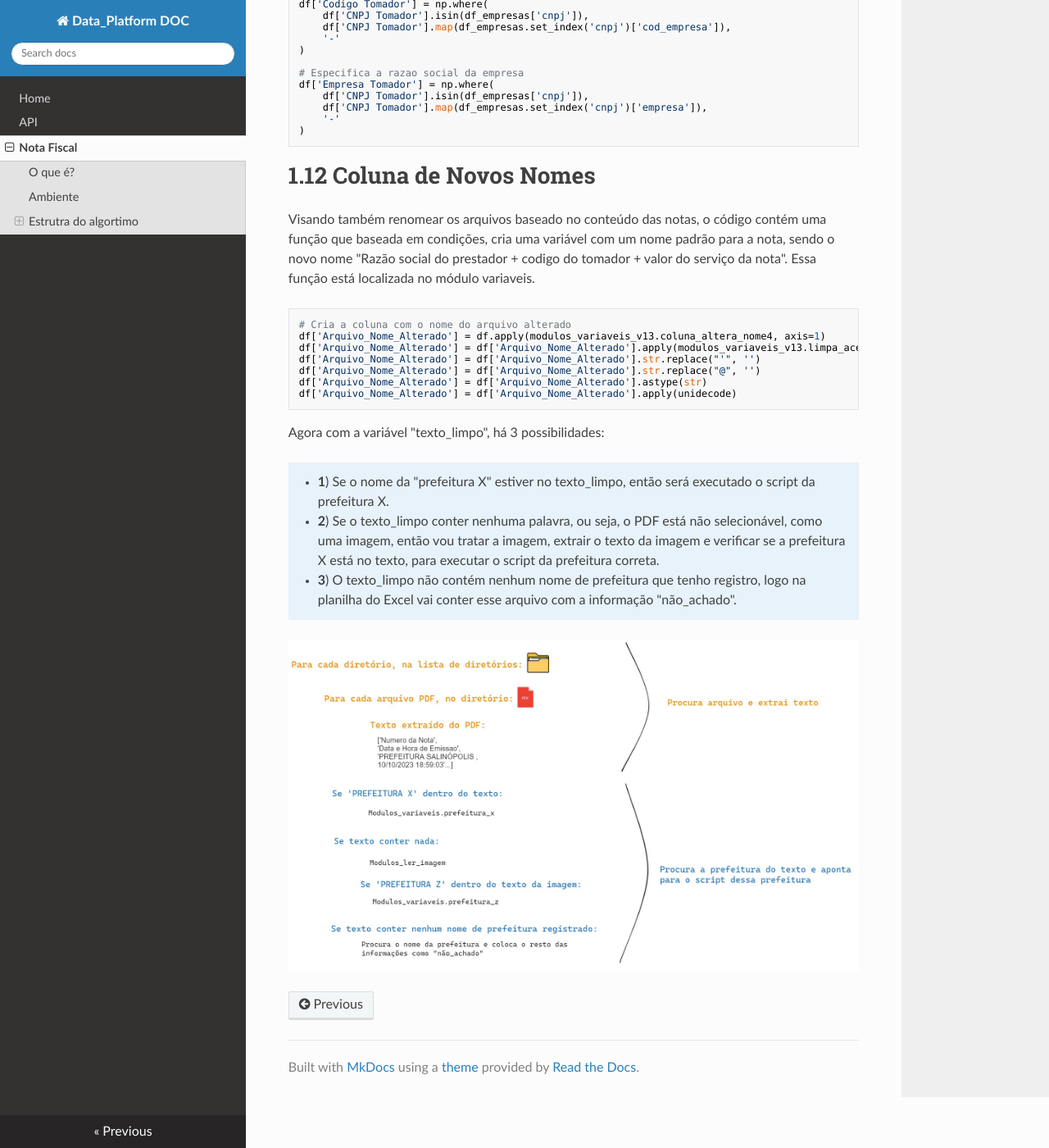
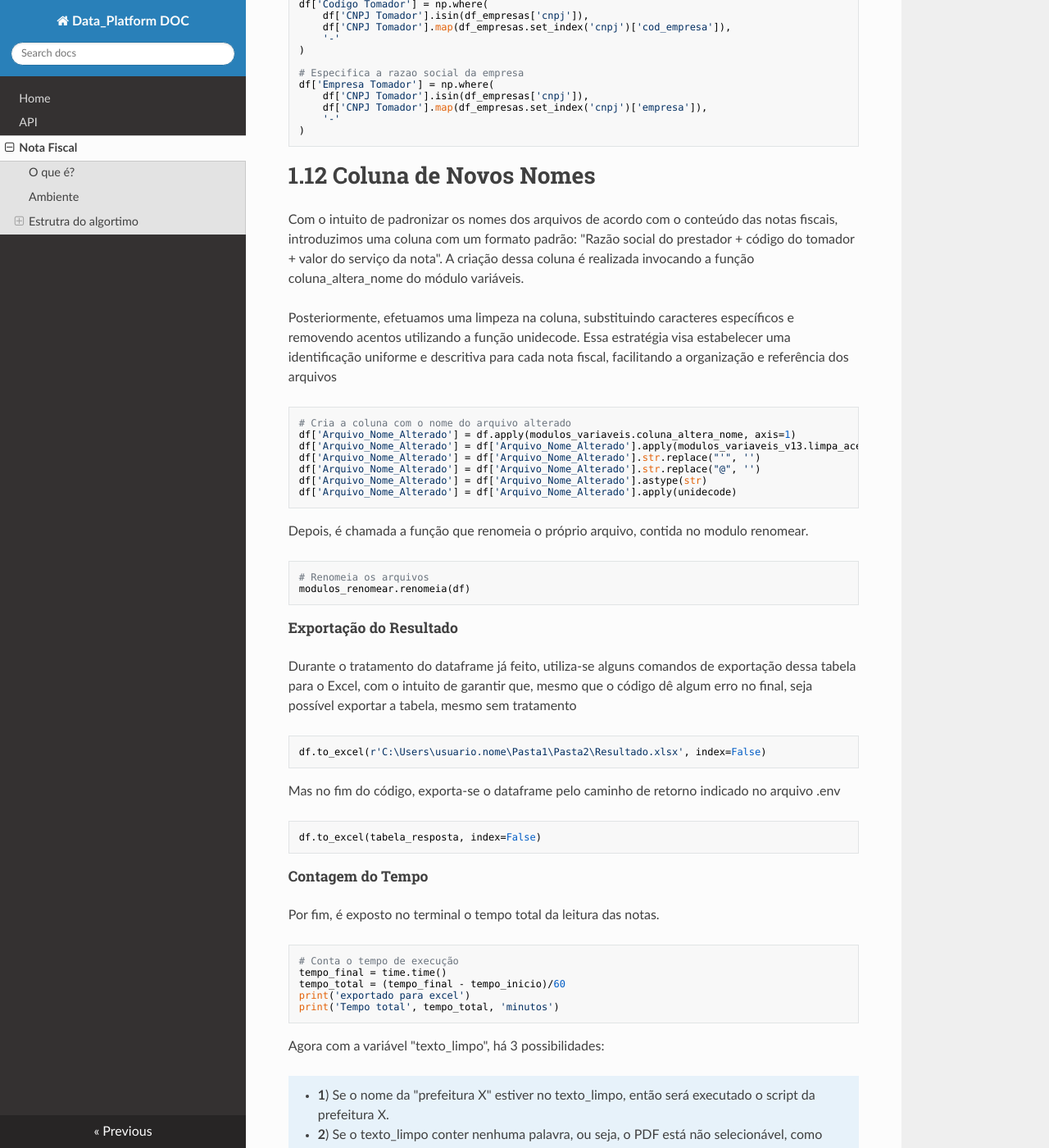
Before and after one commit to BrunoGAV/data_platform_doc, an MkDocs documentation site: the page built from docs/Leitura_Notas_Fiscais.md, in a window 1280 px wide and 1400 px high, scrolled down 8483 px. Shown: the whole window at 82% size. Built offline with MkDocs 1.6.1, drawn with Linux system fonts in a browser that asks for light colours; nearby versions of some CDN libraries.

Commit message:
Continuacao da documentacao
Continuacao da documentacao

````diff
--- a/docs/Leitura_Notas_Fiscais.md
+++ b/docs/Leitura_Notas_Fiscais.md
@@ -359,17 +359,50 @@ df['Empresa Tomador'] = np.where(
 )
 ```
 # 1.12 Coluna de Novos Nomes
-Visando também renomear os arquivos baseado no conteúdo das notas, o código contém uma função que baseada em condições, cria uma variável com um nome padrão para a nota, sendo o novo nome "Razão social do prestador + codigo do tomador + valor do serviço da nota". Essa função está localizada no módulo variaveis.
+Com o intuito de padronizar os nomes dos arquivos de acordo com o conteúdo das notas fiscais, introduzimos uma coluna com um formato padrão: "Razão social do prestador + código do tomador + valor do serviço da nota". A criação dessa coluna é realizada invocando a função coluna_altera_nome do módulo variáveis.
+
+Posteriormente, efetuamos uma limpeza na coluna, substituindo caracteres específicos e removendo acentos utilizando a função unidecode. Essa estratégia visa estabelecer uma identificação uniforme e descritiva para cada nota fiscal, facilitando a organização e referência dos arquivos
 
 ```py
 # Cria a coluna com o nome do arquivo alterado
-df['Arquivo_Nome_Alterado'] = df.apply(modulos_variaveis_v13.coluna_altera_nome4, axis=1)
+df['Arquivo_Nome_Alterado'] = df.apply(modulos_variaveis.coluna_altera_nome, axis=1)
 df['Arquivo_Nome_Alterado'] = df['Arquivo_Nome_Alterado'].apply(modulos_variaveis_v13.limpa_acento)
 df['Arquivo_Nome_Alterado'] = df['Arquivo_Nome_Alterado'].str.replace("'", '')
 df['Arquivo_Nome_Alterado'] = df['Arquivo_Nome_Alterado'].str.replace("@", '')
 df['Arquivo_Nome_Alterado'] = df['Arquivo_Nome_Alterado'].astype(str)
 df['Arquivo_Nome_Alterado'] = df['Arquivo_Nome_Alterado'].apply(unidecode)
 ```
+Depois, é chamada a função que renomeia o próprio arquivo, contida no modulo renomear.
+
+```py
+# Renomeia os arquivos
+modulos_renomear.renomeia(df)
+```
+##### Exportação do Resultado
+
+Durante o tratamento do dataframe já feito, utiliza-se alguns comandos de exportação dessa tabela para o Excel, com o intuito de garantir que, mesmo que o código dê algum erro no final, seja possível exportar a tabela, mesmo sem tratamento
+
+```py
+df.to_excel(r'C:\Users\usuario.nome\Pasta1\Pasta2\Resultado.xlsx', index=False)
+```
+
+Mas no fim do código, exporta-se o dataframe pelo caminho de retorno indicado no arquivo .env
+
+```py
+df.to_excel(tabela_resposta, index=False)
+```
+
+##### Contagem do Tempo
+Por fim, é exposto no terminal o tempo total da leitura das notas.
+
+```py
+# Conta o tempo de execução
+tempo_final = time.time()
+tempo_total = (tempo_final - tempo_inicio)/60
+print('exportado para excel')
+print('Tempo total', tempo_total, 'minutos')
+```
+
 
 Agora com a variável "texto_limpo", há 3 possibilidades:
 !!! example ""
````
